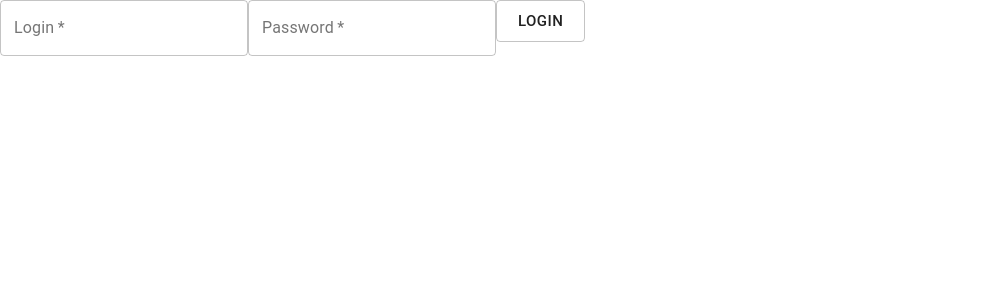
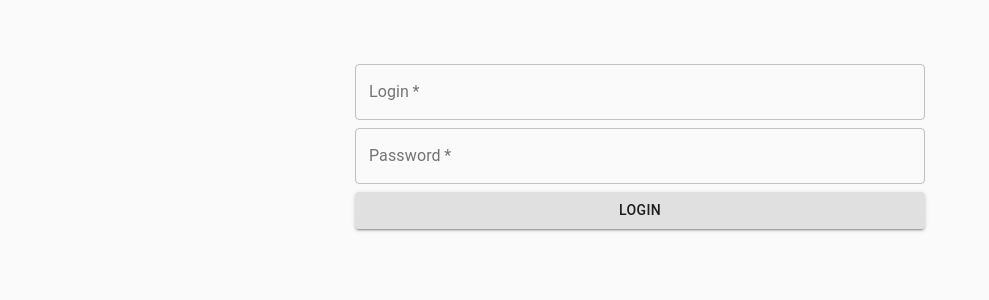
Before and after one commit to kamildlugajczyk/2021_BD2_S11_DLUGAJCZYK_FRONT, a React (Create React App) app: page / in a window 1280 px wide. Shown: the top 300 px of the page, without its empty margins (0-989 px from the left). Built offline with nearby package versions, Linux system fonts and the light colour scheme.

Commit message:
made login prompt nice and centered

```diff
--- a/src/components/LoginPrompt.js
+++ b/src/components/LoginPrompt.js
@@ -1,10 +1,24 @@
 import React from 'react';
-import {useState} from 'react';
+import { useState } from 'react';
 import TextField from '@material-ui/core/TextField';
 import Button from '@material-ui/core/Button';
 import axios from 'axios';
+import { Container, CssBaseline, makeStyles } from '@material-ui/core';
+
+const useStyles = makeStyles((theme) => ({
+    paper: {
+        marginTop: theme.spacing(8),
+        display: 'flex',
+        flexDirection: 'column',
+        alignItems: 'center'
+    },
+    textInput: {
+        marginBottom: theme.spacing(1)
+    }
+}));
 
 export default function LoginPrompt() {
+    const classes = useStyles();
     const [login, setLogin] = useState();
     const [password, setPassword] = useState();
 
@@ -28,34 +42,43 @@
             });
     }
 
-    return(
+    return (
+        <Container component="main" maxwidth="xs">
+            <CssBaseline />
+            <div className={classes.paper}>
                 <form>
                     <TextField
+                        className={classes.textInput}
                         id="login"
                         label="Login"
                         name="login"
                         variant="outlined"
                         required
+                        fullWidth
                         autoComplete="login"
                         onChange={(l) => { setLogin(l.target.value) }}
                     />
                     <TextField
+                        className={classes.textInput}
                         id="password"
                         label="Password"
                         name="password"
                         type="password"
                         variant="outlined"
                         required
+                        fullWidth
                         autoComplete="current-password"
                         onChange={(l) => { setPassword(l.target.value) }}
                     />
                     <Button
                         onClick={doLogin}
-                variant="outlined"
-                size="large"
+                        variant="contained"
+                        fullWidth
                     >
                         Login
                     </Button>
                 </form>
+            </div>
+        </Container>
     );
 }
```
Lines whose indentation alone changed are shown as unchanged.
